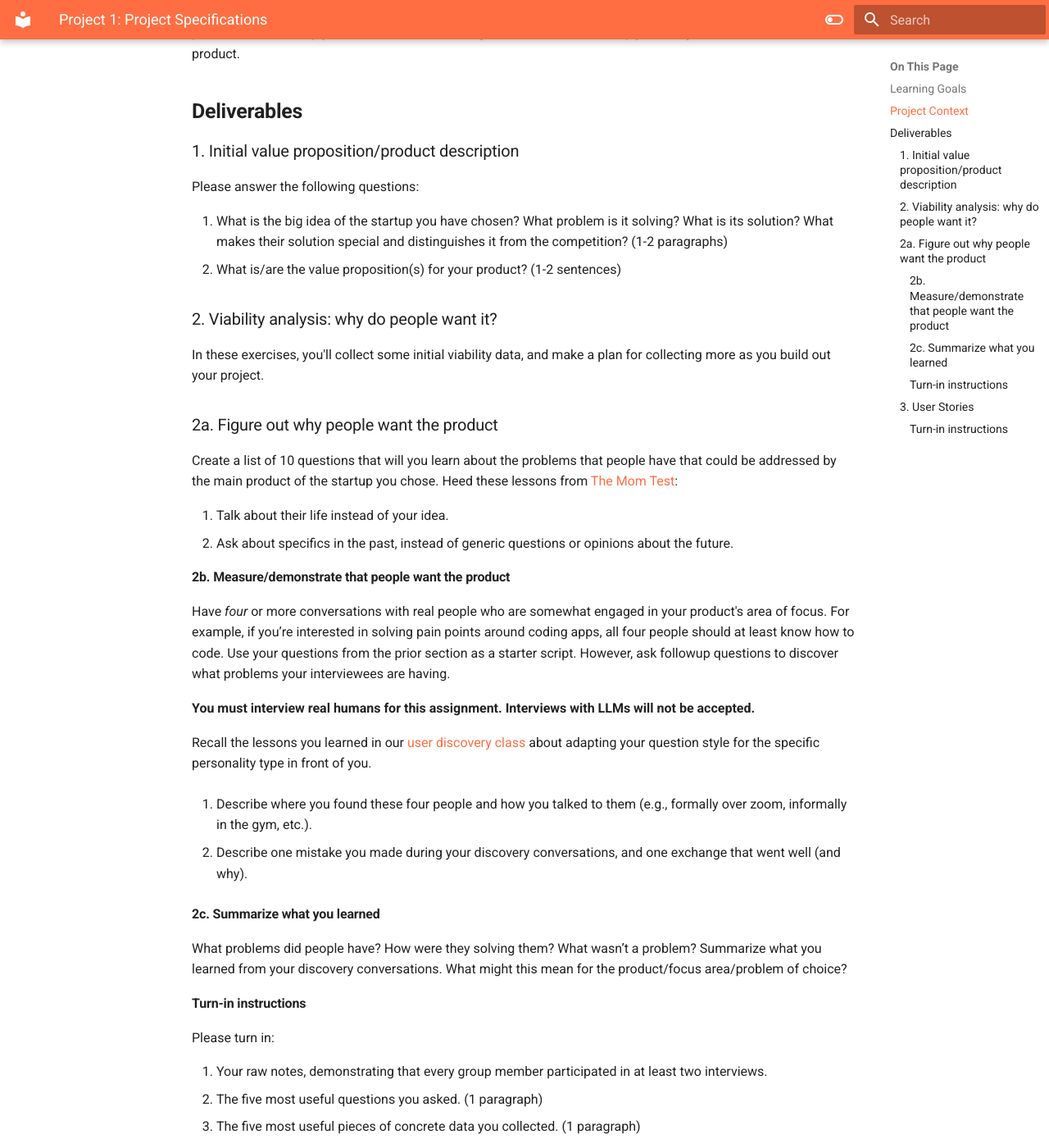
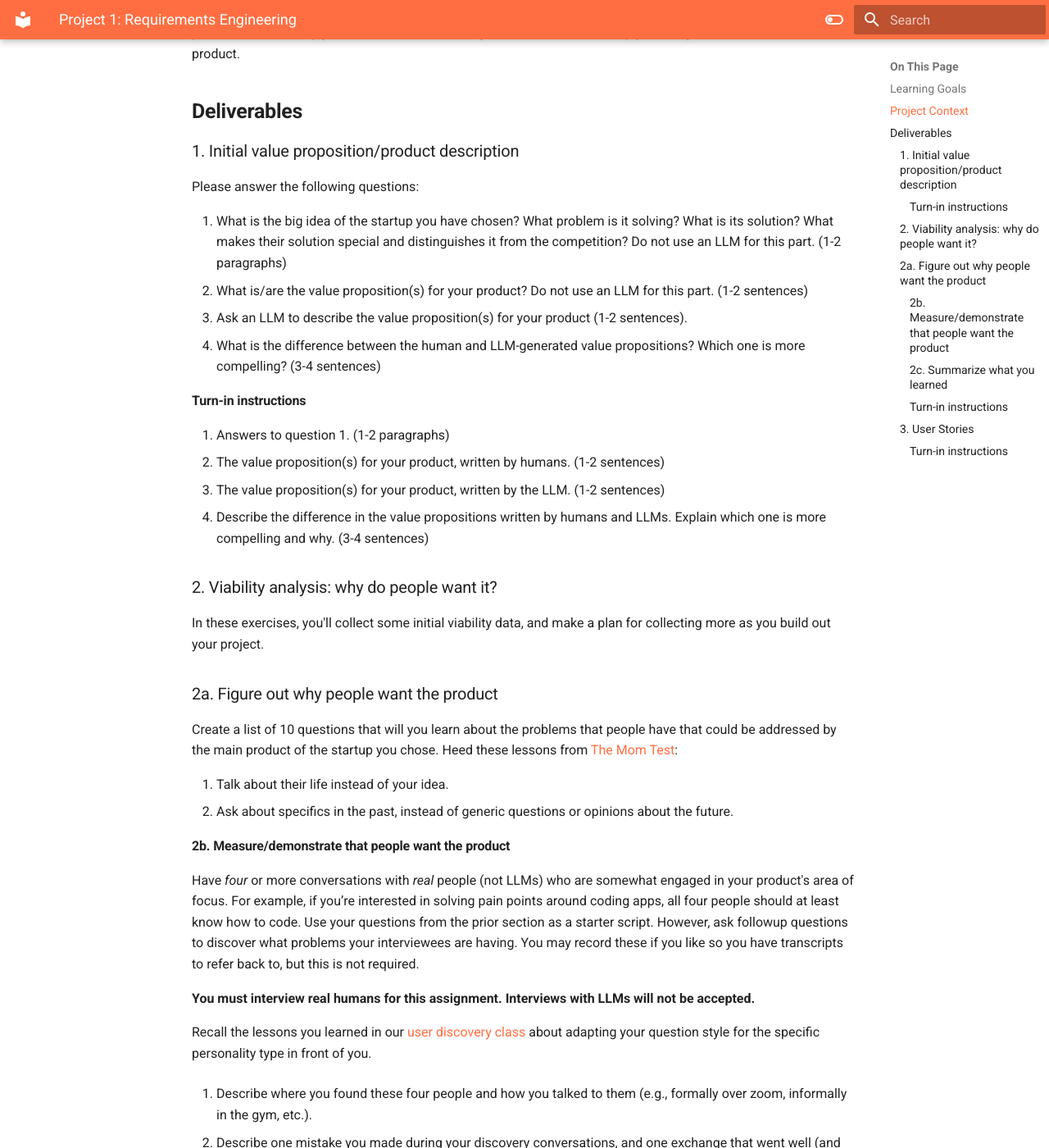
Before and after one commit to AI-Developer-Tools/ai-developer-tools.github.io, an MkDocs documentation site: the page built from docs/project/p1.md, in a window 1280 px wide and 1400 px high, scrolled down 453 px. Shown: the whole window at 82% size. Built offline with MkDocs 1.6.1 and Material for MkDocs 9.7.7, drawn with Linux system fonts in a browser that asks for light colours; some of the changed text lies outside the part shown.

Commit message:
Final changes to P1.

```diff
--- a/docs/project/p1.md
+++ b/docs/project/p1.md
@@ -1,4 +1,4 @@
-# Project 1: Project Specifications
+# Project 1: Requirements Engineering
 
 ## Learning Goals
 
@@ -16,8 +16,17 @@ This assignment is intended to help you design a viable imitation of this produc
 
 Please answer the following questions:
 
-  1. What is the big idea of the startup you have chosen? What problem is it solving? What is its solution? What makes their solution special and distinguishes it from the competition? (1-2 paragraphs)
-  2. What is/are the value proposition(s) for your product? (1-2 sentences)
+  1. What is the big idea of the startup you have chosen? What problem is it solving? What is its solution? What makes their solution special and distinguishes it from the competition? Do not use an LLM for this part. (1-2 paragraphs)
+  2. What is/are the value proposition(s) for your product? Do not use an LLM for this part. (1-2 sentences)
+  3. Ask an LLM to describe the value proposition(s) for your product (1-2 sentences).
+  4. What is the difference between the human and LLM-generated value propositions? Which one is more compelling? (3-4 sentences)
+
+#### Turn-in instructions
+
+  1. Answers to question 1. (1-2 paragraphs)
+  2. The value proposition(s) for your product, written by humans. (1-2 sentences)
+  3. The value proposition(s) for your product, written by the LLM. (1-2 sentences)
+  4. Describe the difference in the value propositions written by humans and LLMs. Explain which one is more compelling and why. (3-4 sentences)
 
 ### 2. Viability analysis: why do people want it?
 
@@ -33,7 +42,7 @@ Create a list of 10 questions that will you learn about the problems that people
 
 #### 2b. Measure/demonstrate that people want the product
 
-Have *four* or more conversations with real people who are somewhat engaged in your product's area of focus. For example, if you’re interested in solving pain points around coding apps, all four people should at least know how to code. Use your questions from the prior section as a starter script. However, ask followup questions to discover what problems your interviewees are having.
+Have *four* or more conversations with *real* people (not LLMs) who are somewhat engaged in your product's area of focus. For example, if you’re interested in solving pain points around coding apps, all four people should at least know how to code. Use your questions from the prior section as a starter script. However, ask followup questions to discover what problems your interviewees are having. You may record these if you like so you have transcripts to refer back to, but this is not required.
 
 **You must interview real humans for this assignment. Interviews with LLMs will not be accepted.**
 
@@ -47,14 +56,20 @@ Recall the lessons you learned in our [user discovery class](../assets/pdfs/04-u
 
 What problems did people have? How were they solving them? What wasn’t a problem? Summarize what you learned from your discovery conversations. What might this mean for the product/focus area/problem of choice?
 
+*Optional*: If you recorded and transcribed your interviews, you may turn in two summaries.
+
+   1. Summarize the interviews using only human brain power.
+   2. Put away your original summary, and then ask the LLM to summarize the lessons you learned from the transcripts.
+
 #### Turn-in instructions
 
 Please turn in:
 
-  1. Your raw notes, demonstrating that every group member participated in at least two interviews.
+  1. Your raw notes and transcripts, demonstrating that every group member participated in at least two interviews.
   2. The five most useful questions you asked. (1 paragraph)
   3. The five most useful pieces of concrete data you collected. (1 paragraph)
-  4. The summary of what you learned about the people you interviewed. (2 paragraphs)
+  4. The summary, written by humans, of what you learned about the people you interviewed. (2 paragraphs)
+  5. Optional: The summary, written by an LLM, of what you learned about the people you interviewed. Please provide the prompt (include everything you put into the prompt, even the transcripts). (2 paragraphs)
 
 
 ### 3. User Stories
@@ -80,3 +95,4 @@ Please turn in:
   2. The five user stories that were eliminated and what reason the LLM gave (and you agreed with) for dropping them. (1 paragraph each)
   3. List the top five user stories that you kept, in the order that they were assigned to sprints,
   and for each one, answer why it this the right story to work on and why do it in the sprint it was assigned to? (1 paragraph each)
+  4. The chat log from all LLM interactions you had in doing this work.
```
